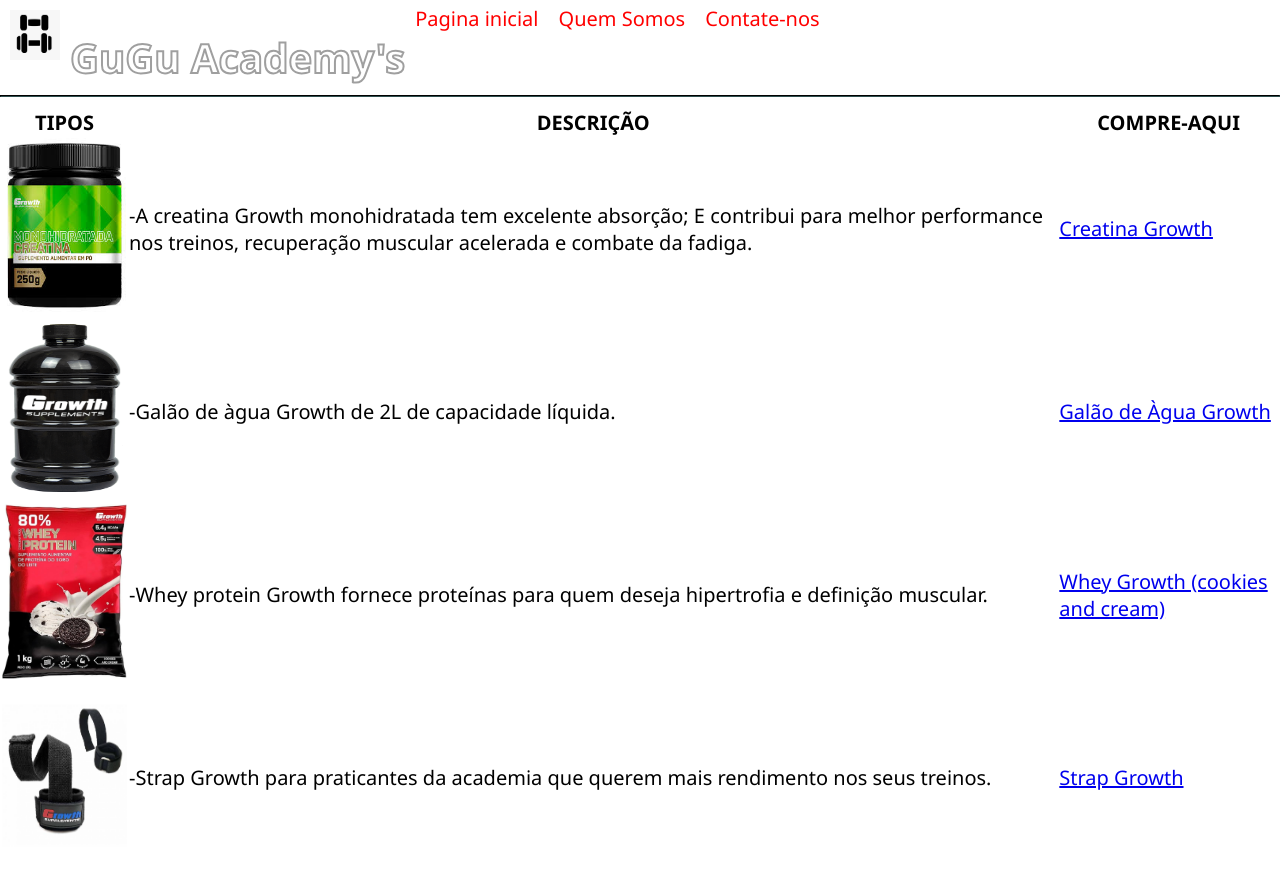
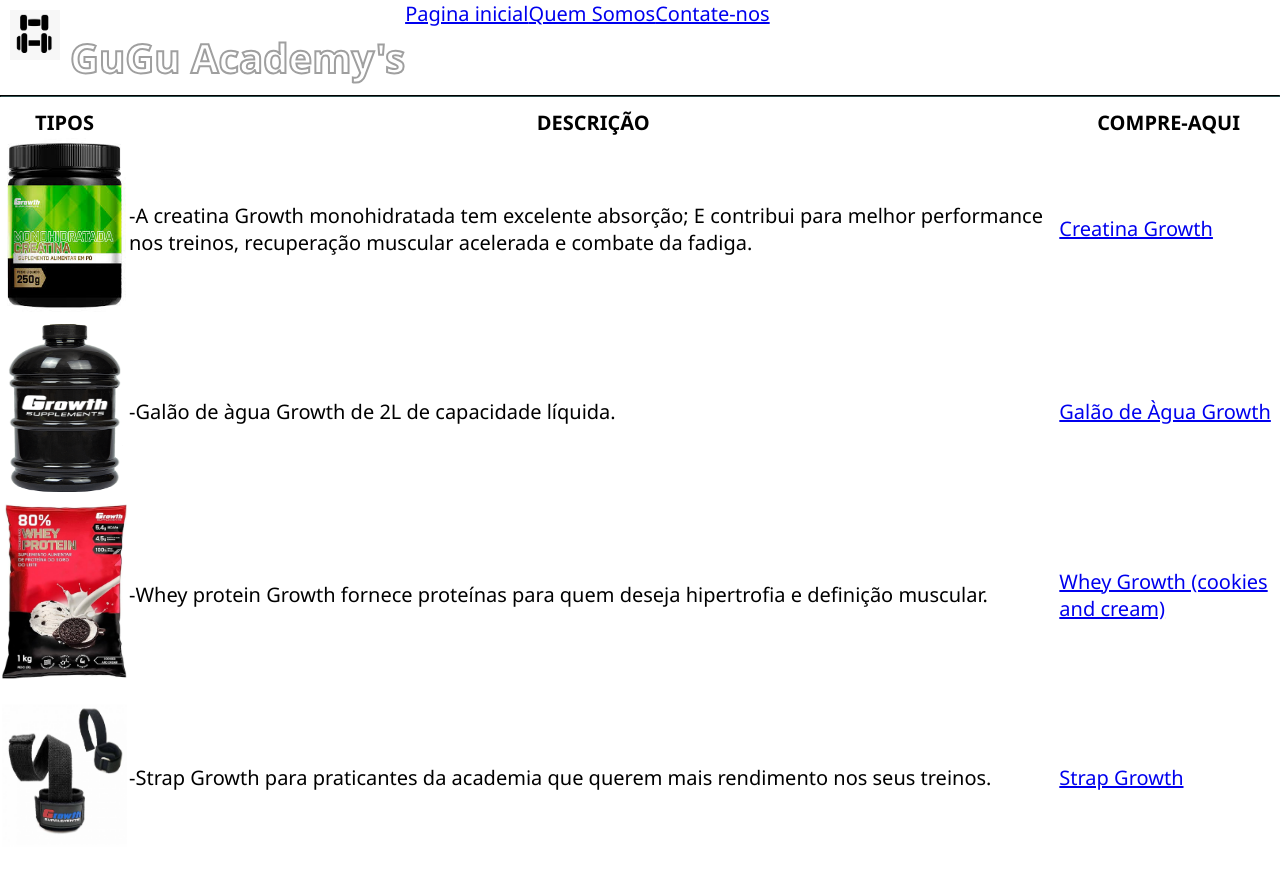
Before and after one commit to gustavo13579/sitediversoo, a plain HTML site: page index.html in a window 1280 px wide. Shown: the top 871 px of the page. Drawn offline with Linux system fonts and the light colour scheme; files that its build step writes are made by us from their sources.

Commit message:
Add files via upload

```diff
--- a/index.html
+++ b/index.html
@@ -18,13 +18,13 @@
 </head>
 <body>
 <header>
-    <img src="img/halteres.png" alt="logo de halter">
+    <img src="img/halteres.png" width= "50px" height= "50px" alt="logo de halter">
     <h1>GuGu Academy's</h1>
     <nav id="menu">
         <ul>
-            <li><a href="index.html">Pagina inicial</a></li>
-            <li><a href="quemsomos.html">Quem Somos</a></li>
-            <li><a href="contato.html">Contate-nos</a></li>
+            <a href="index.html">Pagina inicial</a>
+            <a href="quemsomos.html">Quem Somos</a>
+            <a href="contato.html">Contate-nos</a>
         </ul>
     </nav>
 </header>
```
